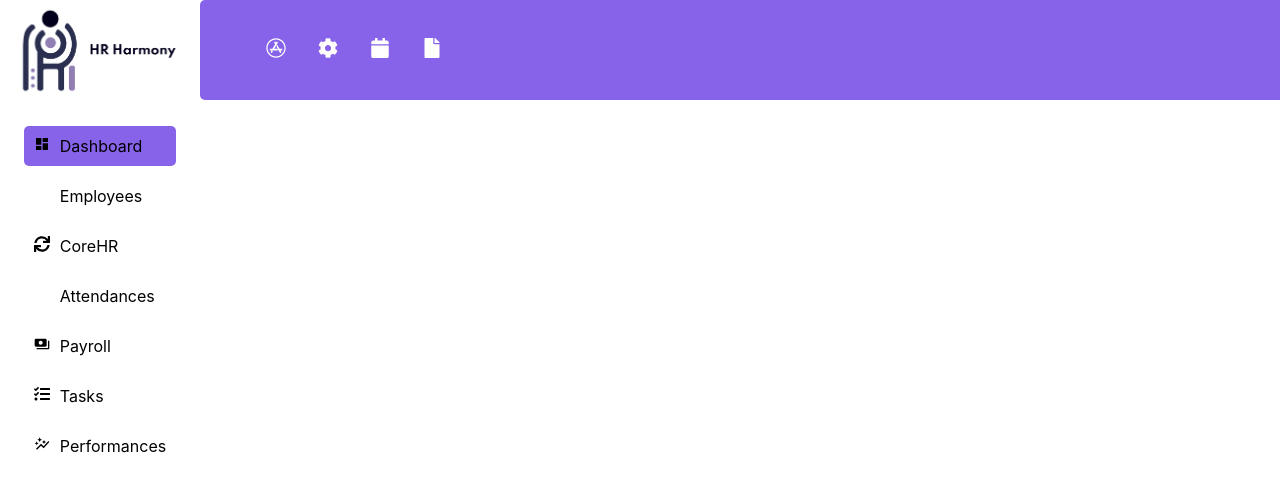
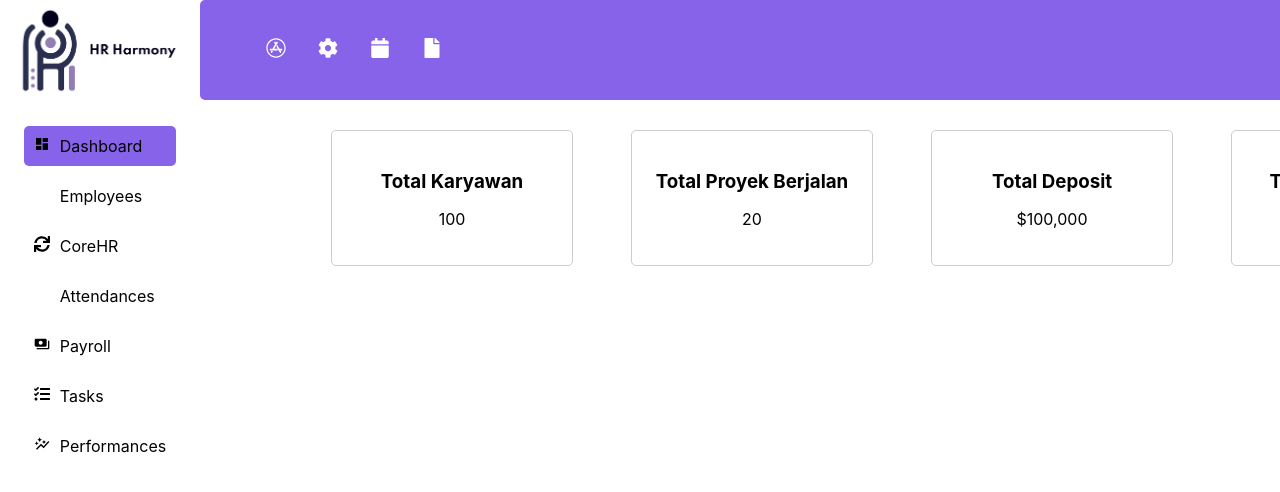
Before and after one commit to HR-Harmony/Frontend-HR-Harmony-Employee-Version, a React (Create React App) app: page /dashboard in a window 1280 px wide. Shown: the top 492 px of the page. Built offline with nearby package versions, Linux system fonts and the light colour scheme; some icons are missing.

Commit message:
Add dashboard features

```diff
--- a/package.json
+++ b/package.json
@@ -6,7 +6,9 @@
     "@testing-library/jest-dom": "^5.17.0",
     "@testing-library/react": "^13.4.0",
     "@testing-library/user-event": "^13.5.0",
+    "chart.js": "^4.4.1",
     "react": "^18.2.0",
+    "react-chartjs-2": "^5.2.0",
     "react-dom": "^18.2.0",
     "react-icons": "^4.12.0",
     "react-router-dom": "^6.21.1",
--- a/src/Components/Dashboard/Dashboard.css
+++ b/src/Components/Dashboard/Dashboard.css
@@ -0,0 +1,23 @@
+.dashboard-container {
+    max-width: 1200px;
+    margin: 20px auto;
+}
+
+.overview-container {
+    display: flex;
+    justify-content: space-around;
+    flex-wrap: wrap;
+}
+
+.overview-item {
+    width: 200px;
+    padding: 20px;
+    margin: 10px;
+    border: 1px solid #ccc;
+    border-radius: 5px;
+    text-align: center;
+}
+
+.overview-item h3 {
+    margin-bottom: 10px;
+}
--- a/src/Components/Dashboard/Dashboard.jsx
+++ b/src/Components/Dashboard/Dashboard.jsx
@@ -5,9 +5,33 @@ import Header from '../Header/Header';
 const Dashboard = () => {
   return (
     <div>
-      <Header/>
+      <Header />
+
+      <div className="dashboard-container">
+        <div className="overview-container">
+          <div className="overview-item">
+            <h3>Total Karyawan</h3>
+            <p>100</p>
+          </div>
+
+          <div className="overview-item">
+            <h3>Total Proyek Berjalan</h3>
+            <p>20</p>
+          </div>
+
+          <div className="overview-item">
+            <h3>Total Deposit</h3>
+            <p>$100,000</p>
+          </div>
+
+          <div className="overview-item">
+            <h3>Total Pengeluaran</h3>
+            <p>$50,000</p>
+          </div>
+        </div>
+      </div>
     </div>
-    );
+  );
 };
 
 export default Dashboard;
```
Also changed, not shown: src/Components/Employees/Employees.css (added), 1 other file (tests, documents, lock files or other folders).
